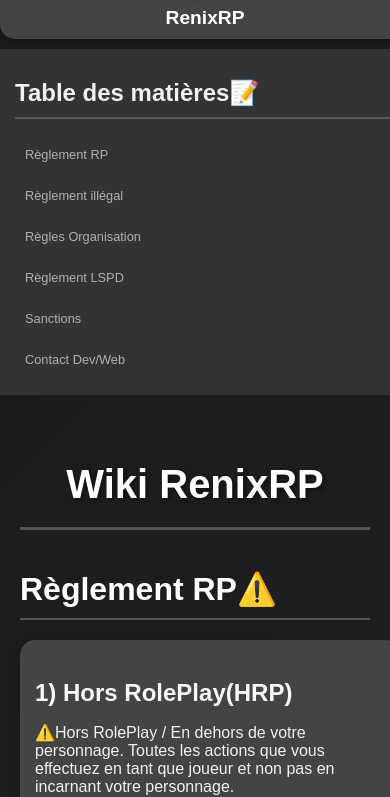
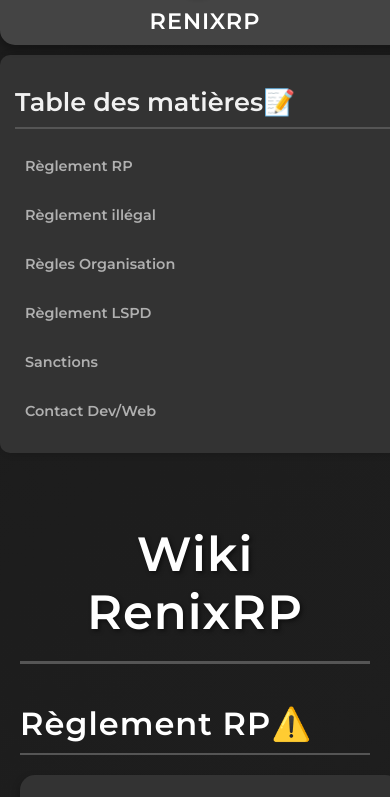
Before and after one commit to tismo0/wiki-renix-rp, a plain HTML site: page index.html in a window 390 px wide. Shown: the part 63-860 px from the top of the page. Drawn offline with Linux system fonts and the light colour scheme.

Commit message:
Update styles.css

```diff
--- a/styles.css
+++ b/styles.css
@@ -1,13 +1,19 @@
 :root {
   --primary-accent: #4caf50; /* Accent vert */
+  --secondary-accent: #2a9d8f; /* Accent secondaire pour plus de variété */
+  --background-dark: #1c1c1c;
+  --background-light: #2e2e2e;
+  --text-light: #f1f1f1;
+  --text-dark: #333;
 }
 
 body {
-  font-family: Arial, sans-serif;
+  font-family: 'Montserrat', sans-serif; /* Utilisation de la police Montserrat */
+  font-size: 1.1rem;
   margin: 0;
   padding: 0;
-  background: linear-gradient(135deg, #1c1c1c, #2e2e2e);
-  color: #f1f1f1;
+  background: linear-gradient(135deg, var(--background-dark), var(--background-light));
+  color: var(--text-light);
   display: flex;
   justify-content: flex-start;
   align-items: flex-start;
@@ -44,9 +50,11 @@ body {
 }
 
 .server-name {
-  font-size: 1.5rem;
+  font-size: 1.6rem;
   color: #ffffff;
   font-weight: bold;
+  letter-spacing: 1px;
+  text-transform: uppercase;
 }
 
 .sidebar {
@@ -58,11 +66,12 @@ body {
   height: calc(100vh - 120px);
   overflow-y: auto;
   box-shadow: 4px 0 8px rgba(0, 0, 0, 0.2);
+  border-radius: 10px;
 }
 
 .sidebar h2 {
   color: #f1f1f1;
-  font-size: 1.5rem;
+  font-size: 1.6rem;
   border-bottom: 2px solid #555;
   padding-bottom: 10px;
   margin-bottom: 20px;
@@ -80,13 +89,21 @@ body {
 .sidebar a {
   text-decoration: none;
   color: #b0b0b0;
-  font-size: 1rem;
+  font-size: 1.1rem;
   transition: color 0.3s, transform 0.2s;
+  padding: 8px 10px;
+  border-radius: 5px;
 }
 
 .sidebar a:hover {
   color: var(--primary-accent);
+  background-color: rgba(76, 175, 80, 0.1);
   transform: translateX(5px);
+}
+
+.sidebar a.active {
+  font-weight: bold;
+  color: var(--primary-accent);
 }
 
 .content {
@@ -102,11 +119,12 @@ header {
 }
 
 .main-title {
-  font-size: 2.5rem;
+  font-size: 3rem;
   color: #ffffff;
   text-shadow: 2px 2px 4px rgba(0, 0, 0, 0.5);
   padding: 20px;
   border-bottom: 3px solid #555;
+  letter-spacing: 1px;
 }
 
 .section-title {
@@ -115,10 +133,11 @@ header {
   color: #ffffff;
   border-bottom: 2px solid #555;
   padding-bottom: 10px;
+  letter-spacing: 1px;
 }
 
 .rule-block {
-  background-color: #444;
+  background-color: #333;
   border-radius: 15px;
   box-shadow: 0 4px 8px rgba(0, 0, 0, 0.3);
   padding: 20px;
@@ -157,13 +176,30 @@ hr {
   margin: 40px 0;
 }
 
+#toggleSidebar {
+  position: fixed;
+  top: 80px;
+  left: 20px;
+  padding: 10px 15px;
+  border-radius: 5px;
+  background-color: var(--primary-accent);
+  color: #fff;
+  border: none;
+  cursor: pointer;
+  display: none;
+  z-index: 1001;
+}
+
+#toggleSidebar:hover {
+  background-color: #3a9c45;
+}
+
+/* Responsive adjustments */
 @media (max-width: 768px) {
-  /* On passe le body en mode colonne pour que les éléments s'empilent verticalement */
   body {
     flex-direction: column;
   }
 
-  /* Le header occupe toute la largeur et ses éléments sont centrés verticalement */
   .header-container {
     position: relative;
     top: 0;
@@ -181,62 +217,38 @@ hr {
   }
 
   .server-name {
-    font-size: 1.2rem;
+    font-size: 1.4rem;
   }
 
-  /* La sidebar devient un conteneur full-width sous le header */
   .sidebar {
-    width: 100%;          /* Prend toute la largeur de l'écran */
-    height: auto;         /* La hauteur s'adapte au contenu */
-    position: relative;   /* Plus de positionnement fixe */
-    margin-top: 10px;      /* Espace réduit en haut */
-    padding: 10px 15px;    /* Padding modéré */
-    text-align: left;      /* Contenu aligné à gauche */
-    overflow-x: hidden;    /* Empêche le défilement horizontal */
+    width: 100%;
+    height: auto;
+    position: relative;
+    margin-top: 10px;
+    padding: 10px 15px;
   }
 
-  /* La liste dans la sidebar ne doit pas avoir de marges parasites */
   .sidebar ul {
     padding: 0;
     margin: 0;
     list-style-type: none;
   }
 
-  /* Chaque élément de la liste occupe toute la largeur et se renvoie à la ligne si besoin */
-  .sidebar li {
-    margin: 10px 0;       /* Espacement vertical entre les éléments */
-    width: 100%;
+  .sidebar a {
+    font-size: 0.9rem;
+    padding: 8px 10px;
+    display: block;
+    text-align: left;
+    white-space: normal;
+    word-wrap: break-word;
   }
 
-  /* Les liens de la table des matières :
-     - Texte plus petit (0.8rem)
-     - S'affichent en bloc sur toute la largeur
-     - Se renvoient à la ligne si le mot est trop long */
-  .sidebar a {
-    font-size: 0.8rem;
-    padding: 8px 10px;
-    display: block;
-    white-space: normal;         /* Permet le retour à la ligne */
-    word-wrap: break-word;       /* Découpe les mots trop longs */
-    overflow-wrap: break-word;   /* Pour une meilleure compatibilité */
-    text-align: left;
-    color: #b0b0b0;
-    text-decoration: none;
-  }
-
-  .sidebar a:hover {
-    color: var(--primary-accent);
-  }
-
-  /* Le contenu principal occupe toute la largeur en dessous de la sidebar */
   .content {
     margin-left: 0;
     padding: 20px;
     width: 100%;
-    box-sizing: border-box;
   }
 
-  /* Les blocs de texte s'adaptent également */
   .rule-block {
     padding: 15px;
     width: 100%;
```
